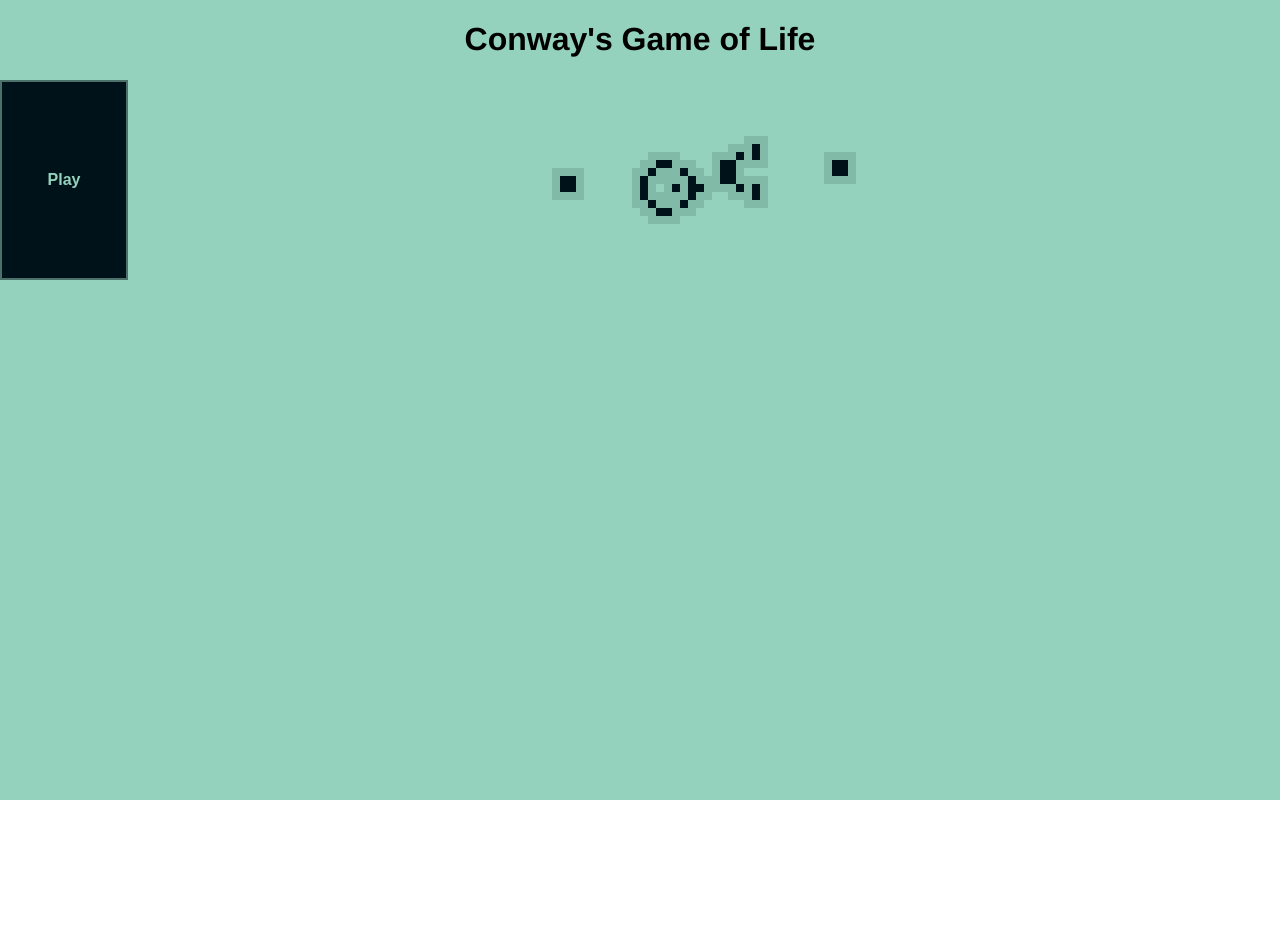
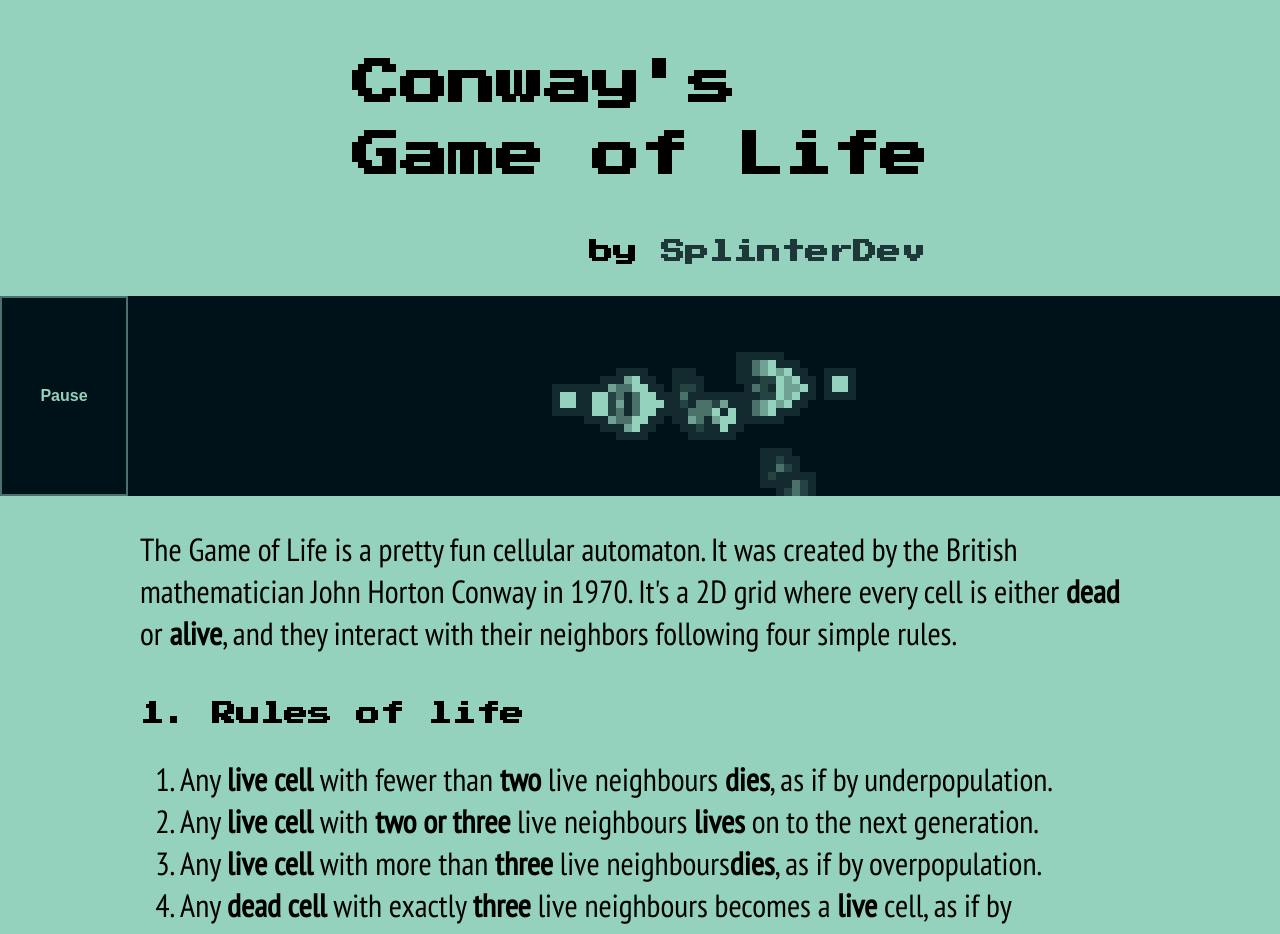
Before and after one commit to fjcmontenegro/conways-game-of-life, a React (Create React App) app: page / in a window 1280 px wide. Shown: the top 934 px of the page. Before the commit the page ends 800 px from the top, so only its background shows below. Built offline with nearby package versions, Linux system fonts and the light colour scheme.

Commit message:
Add initial text

```diff
--- a/public/index.html
+++ b/public/index.html
@@ -17,7 +17,7 @@
       #root {
         padding: 0;
         margin: 0;
-        height: 100%;
+        background-color: rgb(148, 210, 189);
       }
     </style>
   </head>
--- a/src/App.tsx
+++ b/src/App.tsx
@@ -7,9 +7,54 @@ export default function App(): React.ReactElement {
 
   return (
     <div className="App">
-      <h1>Conway&apos;s Game of Life</h1>
+      <h1 className="site-title">
+        Conway&apos;s
+        <br /> Game of Life
+      </h1>
+      <h2 className="site-subtitle">
+        by{' '}
+        <a
+          target="_blank"
+          rel="noreferrer"
+          href="https://github.com/SplinterDev"
+        >
+          SplinterDev
+        </a>
+      </h2>
       <div className="game-container">
-        <Game bgColor="148, 210, 189" cellColor="0, 18, 25" />
+        <Game
+          bgColor="0, 18, 25"
+          cellColor="148, 210, 189"
+          playOnMount={true}
+        />
+      </div>
+      <div className="body-width">
+        <p>
+          The Game of Life is a pretty fun cellular automaton. It was created by
+          the British mathematician John Horton Conway in 1970. It&apos;s a 2D
+          grid where every cell is either <b>dead</b> or <b>alive</b>, and they
+          interact with their neighbors following four simple rules.
+        </p>
+
+        <h2>1. Rules of life</h2>
+        <ol>
+          <li>
+            Any <b>live cell</b> with fewer than <b>two</b> live neighbours{' '}
+            <b>dies</b>, as if by underpopulation.
+          </li>
+          <li>
+            Any <b>live cell</b> with <b>two or three</b> live neighbours{' '}
+            <b>lives</b> on to the next generation.
+          </li>
+          <li>
+            Any <b>live cell</b> with more than <b>three</b> live neighbours
+            <b>dies</b>, as if by overpopulation.
+          </li>
+          <li>
+            Any <b>dead cell</b> with exactly <b>three</b> live neighbours
+            becomes a <b>live</b> cell, as if by reproduction.
+          </li>
+        </ol>
       </div>
     </div>
   )
--- a/src/components/Canvas.tsx
+++ b/src/components/Canvas.tsx
@@ -37,6 +37,7 @@ const Canvas = ({ isPlaying, ...props }: Props): React.ReactElement => {
         gameRef.current = new Game(canvas, container, props)
         gameRef.current.init()
         gameRef.current.mainLoop()
+        gameRef.current.setPlay(isPlaying)
       }
     }
 
--- a/src/components/Game.tsx
+++ b/src/components/Game.tsx
@@ -3,8 +3,12 @@ import { GameConstructorOptions } from '../game/modules/game'
 import '../styles/Game.scss'
 import Canvas from './Canvas'
 
-const Game = (props: GameConstructorOptions) => {
-  const [isPlaying, setIsPlaying] = useState(false)
+type Props = {
+  playOnMount: boolean
+} & GameConstructorOptions
+
+const Game = ({ playOnMount = false, ...props }: Props) => {
+  const [isPlaying, setIsPlaying] = useState(playOnMount)
 
   return (
     <div className="Game">
--- a/src/styles/App.scss
+++ b/src/styles/App.scss
@@ -1,16 +1,55 @@
+@import url('https://fonts.googleapis.com/css2?family=PT+Sans+Narrow&family=Press+Start+2P&display=swap');
+
 .App {
-  background-color: rgb(148, 210, 189);
   display: flex;
   flex-direction: column;
-  font-family: Helvetica, sans-serif;
+  font-family: 'PT Sans Narrow', sans-serif;
   height: 100%;
   align-items: center;
   margin: 0;
   padding: 0;
+  padding-bottom: 6rem;
   width: 100%;
 
+  h1,
+  h2,
+  h3,
+  h4 {
+    font-family: 'Press Start 2P', cursive;
+    margin-top: 3rem;
+    margin-bottom: 2rem;
+  }
+
+  p,
+  li {
+    font-size: 2rem;
+  }
+
+  a {
+    color: rgba(0, 18, 25, 0.8);
+    text-decoration: none;
+
+    &:hover {
+      text-decoration: underline;
+    }
+  }
+
+  .site-title {
+    font-size: 3rem;
+    margin: 3rem;
+    line-height: 1.5;
+  }
+  .site-subtitle {
+    margin-top: 0;
+    width: 570px;
+    text-align: right;
+  }
   .game-container {
     height: 200px;
     width: 100%;
   }
+
+  .body-width {
+    max-width: 1000px;
+  }
 }
--- a/src/styles/styles.css
+++ b/src/styles/styles.css
@@ -1,4 +1,4 @@
-.info-container {
+/* .info-container {
   flex: 1;
   min-width: 200px;
   background-color: rgba(148, 210, 189, 1);
@@ -50,4 +50,4 @@ button:disabled {
 .fade-controls button,
 .fps-controls button {
   width: 50%;
-}
+} */
```
